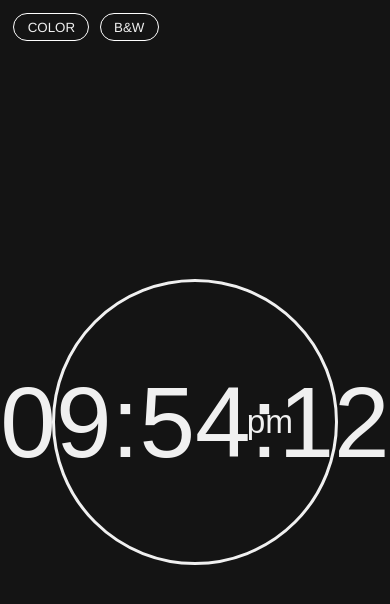
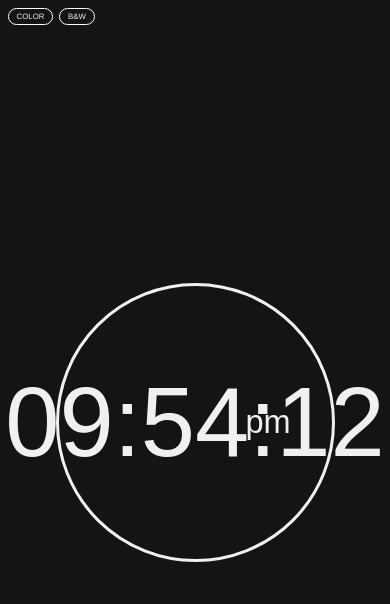
Before and after one commit to hannahsun/colorClock, a plain HTML site: page index.html in a window 390 px wide. Drawn offline with nearby package versions, Linux system fonts and the light colour scheme; a web font is replaced by a local one.

Commit message:
sizing adjustments

```diff
--- a/style.css
+++ b/style.css
@@ -3,8 +3,8 @@
     --white: rgb(240,240,240);
     --sixcaps: 'Six Caps', sans-serif;
     --teko: 'Teko', sans-serif;
-    --typeSize: clamp(100px, 18vw, 220px);
-    /* --typeSize: 130px; */
+    /* --typeSize: clamp(130px, 18vw, 200px); */
+    --typeSize: 15vw;
 }
 .no-select{
     user-select: none;
@@ -104,4 +104,8 @@ body{
     #clock-container:hover{
         transform: translate(-50%, -50%) scale(1) ;
     }
+
+    #clock-container{
+        --typeSize: 25vw;
+    }
   }
```
